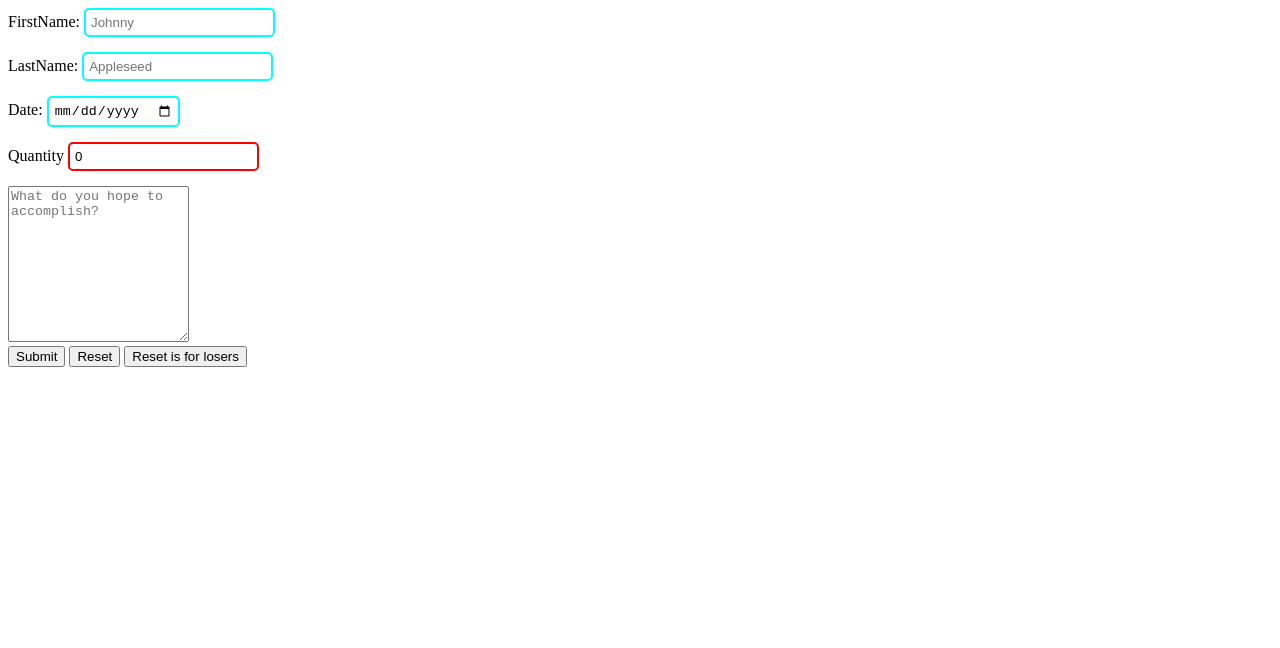
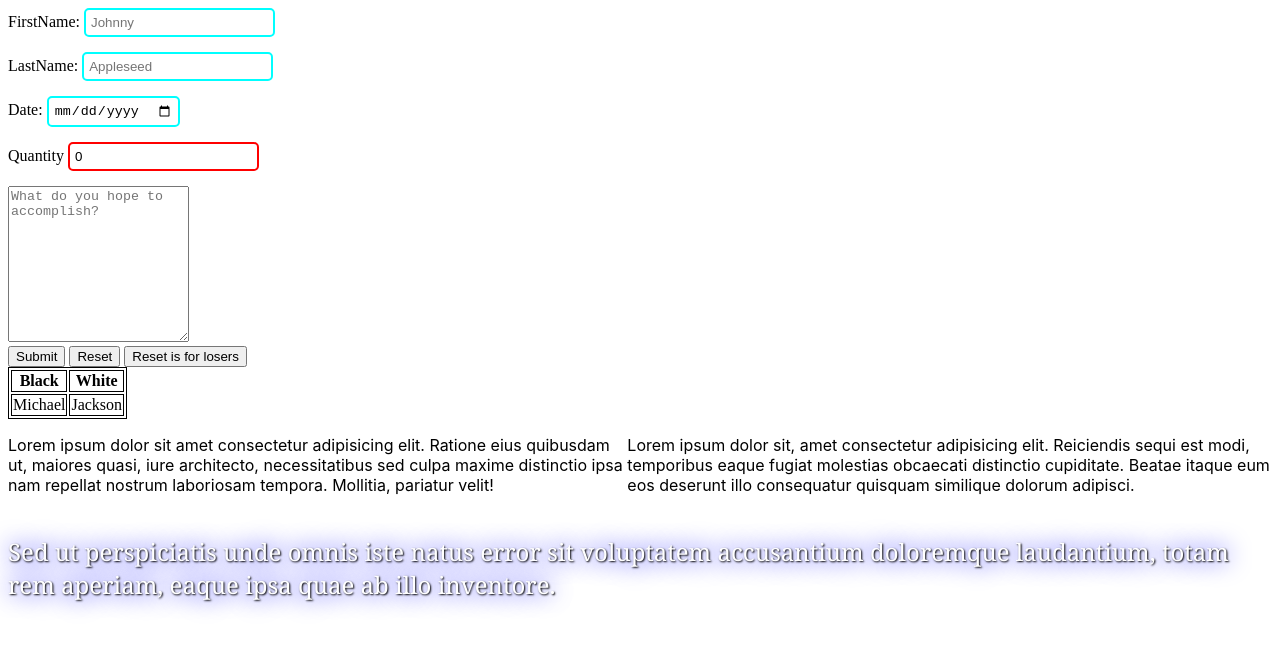
Before and after one commit to StephenEkwedike/OdinProject, a plain HTML site: page htm.html in a window 1280 px wide. Drawn offline with Linux system fonts and the light colour scheme.

Commit message:
more progress

```diff
--- a/htm.html
+++ b/htm.html
@@ -36,5 +36,24 @@
         </div>
 
     </form>
+
+    <table>
+        <tr>
+            <th>Black</th>
+            <th>White</th>
+        </tr>
+        <tr>
+            <td>Michael</td>
+            <td>Jackson</td>
+        </tr>
+
+    </table>
+<div class="lh">
+    <p>Lorem ipsum dolor sit amet consectetur adipisicing elit. Ratione eius quibusdam ut, maiores quasi, iure architecto, necessitatibus sed culpa maxime distinctio ipsa nam repellat nostrum laboriosam tempora. Mollitia, pariatur velit!</p>
+    <p class="line-height">Lorem ipsum dolor sit, amet consectetur adipisicing elit. Reiciendis sequi est modi, temporibus eaque fugiat molestias obcaecati distinctio cupiditate. Beatae itaque eum eos deserunt illo consequatur quisquam similique dolorum adipisci.</p>
+</div>
+<p class="white-text-with-blue-shadow">Sed ut perspiciatis unde omnis iste
+    natus error sit voluptatem accusantium doloremque laudantium,
+    totam rem aperiam, eaque ipsa quae ab illo inventore.</p>
 </body>
 </html>
--- a/style.css
+++ b/style.css
@@ -1,3 +1,8 @@
+div.lh{
+  font-family: -apple-system, BlinkMacSystemFont, "Segoe UI", Roboto, Helvetica, Arial, sans-serif, "Apple Color Emoji", "Segoe UI Emoji", "Segoe UI Symbol";
+  display: flex;
+}
+
 input{
   border: 2px solid #000;
   margin-bottom: 15px;
@@ -12,3 +17,17 @@ input:valid{
 input:invalid{
     border-color: red;
 }
+
+table, tr, td, th {
+  border: 1px solid black;
+}
+
+.lineheight{
+  line-height: 1.5;
+}
+
+.white-text-with-blue-shadow{
+  text-shadow: 1px 1px 2px black, 0 0 1em blue;
+  color: white;
+  font: 1.5em Georgia, serif;
+}
```
